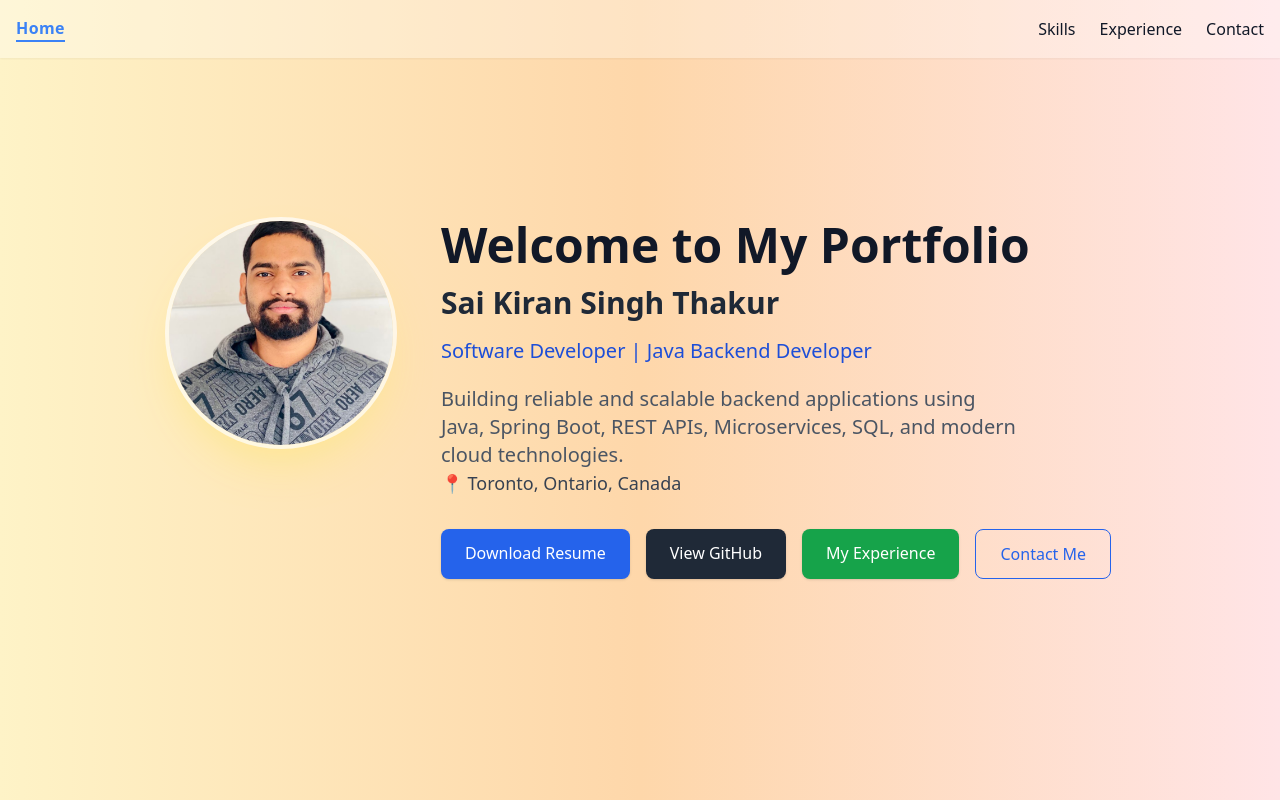
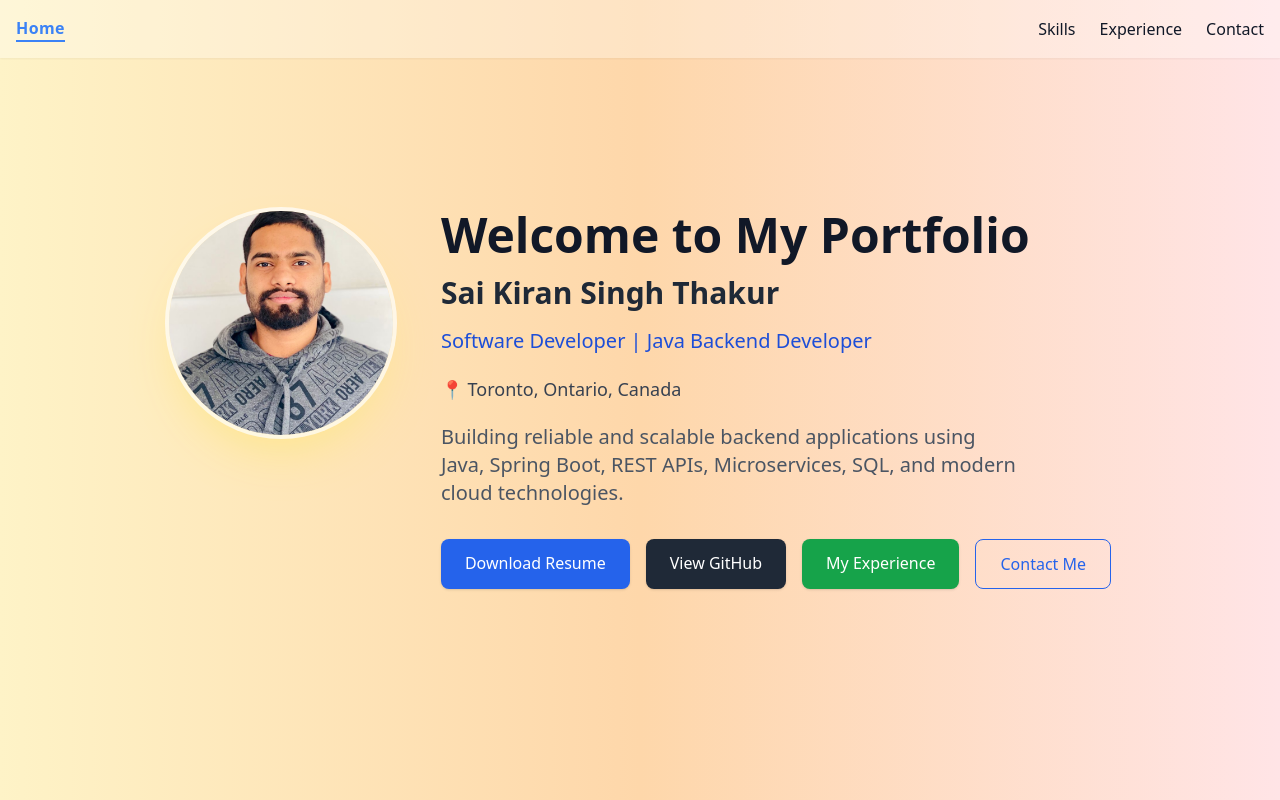
Before and after one commit to SaiKiranSinghThakur/portfolio-live, a React (Create React App) app: page / in a window 1280 px wide. Built offline with nearby package versions, Linux system fonts and the light colour scheme; the HTML template or start-up script is replaced by a standard one.

Commit message:
replaced location

```diff
--- a/src/components/Home.js
+++ b/src/components/Home.js
@@ -59,6 +59,17 @@ function Home() {
           <motion.p
             initial={{ opacity: 0 }}
             animate={{ opacity: 1 }}
+            transition={{ duration: 1, delay: 1.35 }}
+            className="text-lg text-gray-700 mb-5"
+          >
+            📍 Toronto, Ontario, Canada
+          </motion.p>
+
+
+
+          <motion.p
+            initial={{ opacity: 0 }}
+            animate={{ opacity: 1 }}
             transition={{ duration: 1, delay: 1.5 }}
             className="text-lg md:text-xl text-gray-600 max-w-xl"
           >
@@ -67,14 +78,7 @@ function Home() {
             technologies.
           </motion.p>
 
-          <motion.p
-            initial={{ opacity: 0 }}
-            animate={{ opacity: 1 }}
-            transition={{ duration: 1, delay: 1.35 }}
-            className="text-lg text-gray-700 mb-5"
-          >
-            📍 Toronto, Ontario, Canada
-          </motion.p>
+
 
           <motion.div
             initial={{ opacity: 0 }}
```
